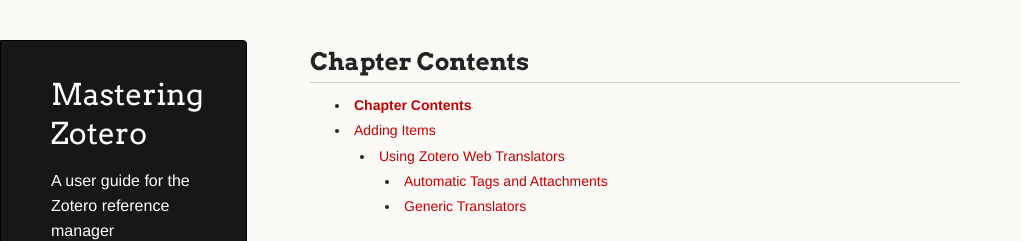
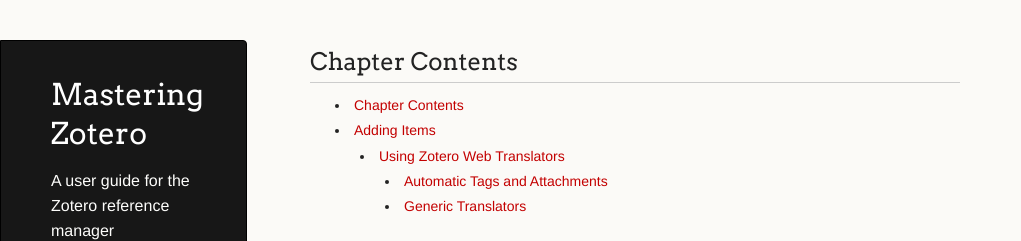
Before and after one commit to zotero-manual/zotero-manual.github.io, a Jekyll site: the page built from adding-items.mkd, in a window 1280 px wide. Shown: the top 241 px of the page, without its empty margins (0-1021 px from the left). Built offline with Jekyll 4.4.1, drawn with Linux system fonts in a browser that asks for light colours.

Commit message:
adjust default so that clicking on "Mastering Zotero" on the left goes to home. design adjustment for adding-items

```diff
--- a/_layouts/default.html
+++ b/_layouts/default.html
@@ -16,7 +16,7 @@
   <body>
     <div class="wrapper">
       <header>
-        <h1 class="header">Mastering Zotero</h1>
+        <h1 class="header"><a href="http://zotero-manual.github.io/zotero-manual/">Mastering Zotero</a></h1>
         <p class="header">A user guide for the Zotero reference manager</p>
 
         <ul>
--- a/adding-items.mkd
+++ b/adding-items.mkd
@@ -3,7 +3,7 @@
 layout: default
 ---
 
-**Chapter Contents**
+Chapter Contents
 ----------------
 * This will become a table of contents (this text will be scraped).
 {:toc}
```
